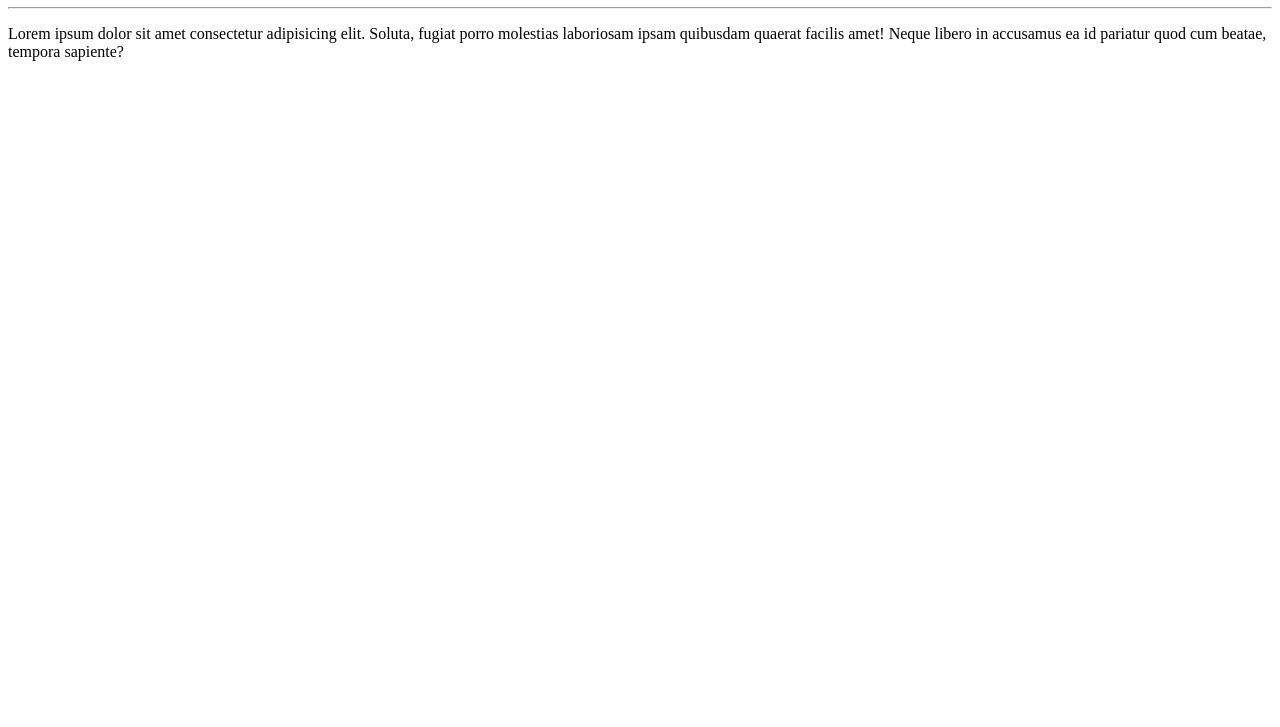
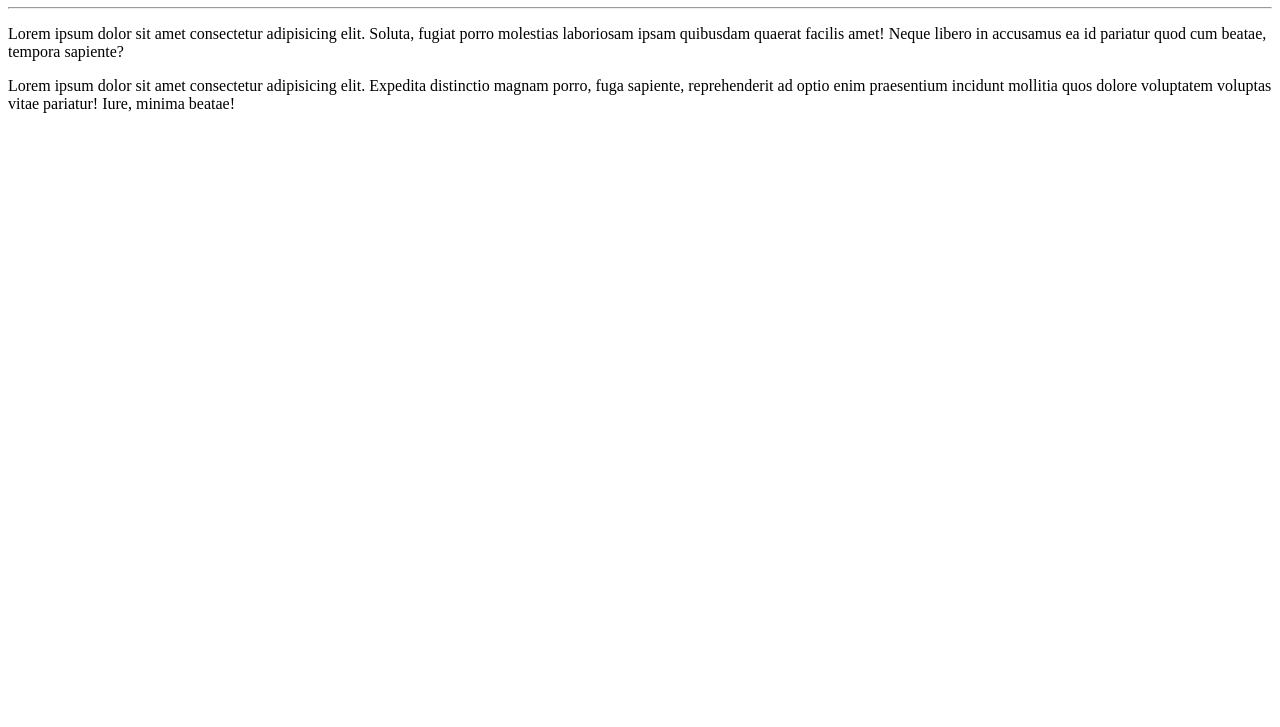
Before and after one commit to RafaelGitMotta/Primeiro-Repositorio, a plain HTML site: page Site-Exemplo/index.html in a window 1280 px wide. Shown: the part 73-800 px from the top of the page. Drawn offline with Linux system fonts and the light colour scheme.

Commit message:
adicionei um paragrafo

```diff
--- a/Site-Exemplo/index.html
+++ b/Site-Exemplo/index.html
@@ -9,5 +9,6 @@
     <h1>Olá Mundo!</h1>
     <hr>
     <p>Lorem ipsum dolor sit amet consectetur adipisicing elit. Soluta, fugiat porro molestias laboriosam ipsam quibusdam quaerat facilis amet! Neque libero in accusamus ea id pariatur quod cum beatae, tempora sapiente?</p>
+    <p>Lorem ipsum dolor sit amet consectetur adipisicing elit. Expedita distinctio magnam porro, fuga sapiente, reprehenderit ad optio enim praesentium incidunt mollitia quos dolore voluptatem voluptas vitae pariatur! Iure, minima beatae!</p>
 </body>
 </html>
```
